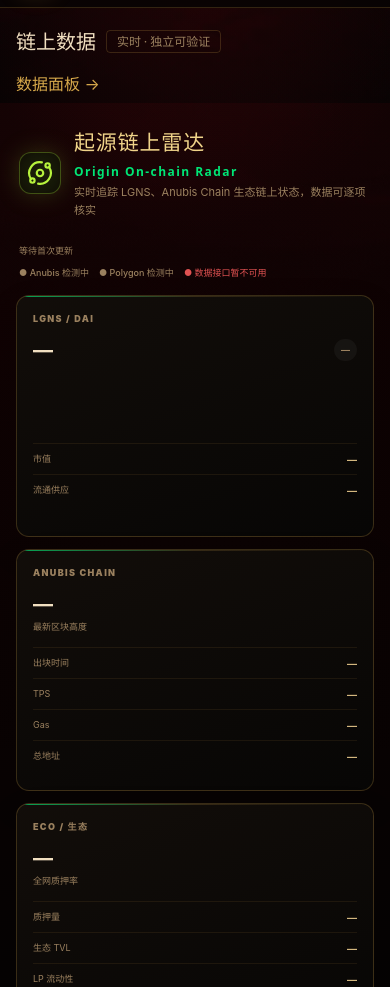
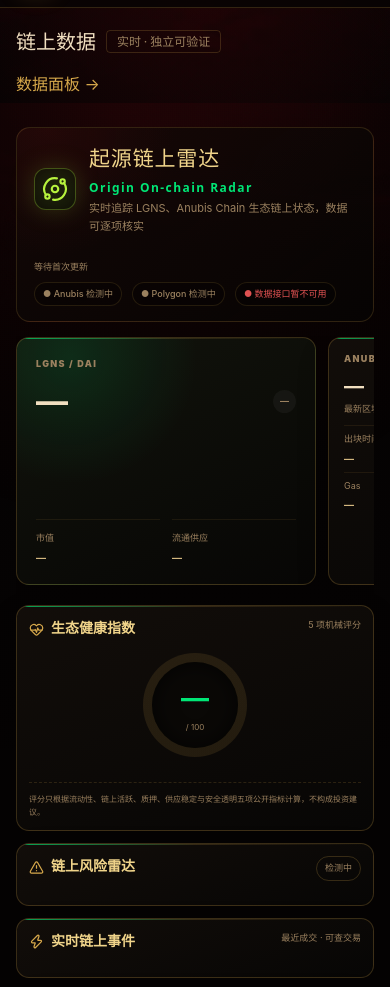
Before and after one commit to Fonyunxz/origin-service-station, a plain HTML site: page radar.html in a window 390 px wide. Shown: the part 95-1082 px from the top of the page. Drawn offline with Linux system fonts and the light colour scheme; no server answers.

Commit message:
Redesign on-chain radar dashboard layout

```diff
--- a/academy.html
+++ b/academy.html
@@ -9,7 +9,7 @@
 <meta name="description" content="36 节 Web3、钱包安全、DeFi、Origin 生态和链上研究课程。">
 <link rel="icon" type="image/png" href="服务站11-1-assets/favicon.png">
   <link rel="preconnect" href="https://count.web3origin.com" crossorigin>
-<link rel="stylesheet" href="服务站11-1-assets/site.css?v=20260730-mobile1">
+<link rel="stylesheet" href="服务站11-1-assets/site.css?v=20260730-radar1">
 </head>
 <body data-page="academy">
 <div class="origin-bg" aria-hidden="true"><picture><source type="image/webp" media="(max-height: 1100px)" srcset="服务站11-1-assets/bg-1600.webp"><source type="image/webp" media="(max-height: 1700px)" srcset="服务站11-1-assets/bg-2200.webp"><source type="image/webp" media="(max-height: 2300px)" srcset="服务站11-1-assets/bg-2560.webp"><img src="服务站11-1-assets/bg.png" alt="" decoding="async"></picture></div>
@@ -228,6 +228,6 @@
 <script src="服务站11-1-assets/site-config.js"></script>
 <script src="服务站11-1-assets/academy_index.js"></script>
 <script src="服务站11-1-assets/videos.js"></script>
-<script src="服务站11-1-assets/site.js?v=20260730-mobile1"></script>
+<script src="服务站11-1-assets/site.js?v=20260730-radar1"></script>
 </body>
 </html>
--- a/radar.html
+++ b/radar.html
@@ -9,7 +9,7 @@
 <meta name="description" content="实时链上数据、日报、大额成交监测和可核验事件档案。">
 <link rel="icon" type="image/png" href="服务站11-1-assets/favicon.png">
 <link rel="preconnect" href="https://count.web3origin.com" crossorigin>
-<link rel="stylesheet" href="服务站11-1-assets/site.css?v=20260730-mobile1">
+<link rel="stylesheet" href="服务站11-1-assets/site.css?v=20260730-radar1">
 </head>
 <body data-page="radar">
 <div class="origin-bg" aria-hidden="true"><picture><source type="image/webp" media="(max-height: 1100px)" srcset="服务站11-1-assets/bg-1600.webp"><source type="image/webp" media="(max-height: 1700px)" srcset="服务站11-1-assets/bg-2200.webp"><source type="image/webp" media="(max-height: 2300px)" srcset="服务站11-1-assets/bg-2560.webp"><img src="服务站11-1-assets/bg.png" alt="" decoding="async"></picture></div>
@@ -363,6 +363,6 @@
 <script src="data/okx-market-cache.js?v=20260730-perf1"></script>
 <script src="服务站11-1-assets/site-config.js"></script>
 <script src="服务站11-1-assets/events.js"></script>
-<script src="服务站11-1-assets/site.js?v=20260730-mobile1"></script>
+<script src="服务站11-1-assets/site.js?v=20260730-radar1"></script>
 </body>
 </html>
--- a/服务站11-1-assets/site.css
+++ b/服务站11-1-assets/site.css
@@ -392,7 +392,11 @@ body {
 }
 .origin-radar-topbar {
   display: flex; align-items: flex-start; justify-content: space-between; gap: 24px;
-  margin-bottom: 15px; padding: 0 3px;
+  margin-bottom: 14px; padding: 15px 17px;
+  border: 1px solid rgba(214,168,75,.18); border-radius: 14px;
+  background:
+    radial-gradient(circle at 8% 0, rgba(122,11,18,.16), transparent 34%),
+    linear-gradient(145deg, rgba(20,10,8,.76), rgba(6,5,4,.7));
 }
 .origin-radar-brand { display: flex; align-items: center; gap: 13px; min-width: 0; }
 .origin-radar-mark {
@@ -412,19 +416,32 @@ body {
 .origin-network-box > div {
   display: flex; justify-content: flex-end; flex-wrap: wrap; gap: 10px; margin-top: 8px;
 }
-.network-pill { color: var(--text-muted); font-weight: 500; }
+.network-pill {
+  display: inline-flex; align-items: center; min-height: 24px; padding: 4px 8px;
+  border: 1px solid rgba(214,168,75,.14); border-radius: 999px;
+  color: var(--text-muted); background: rgba(0,0,0,.22); font-weight: 500;
+}
 .network-pill.online { color: #36d77a; }
 .network-pill.offline { color: var(--red-accent); }
 .origin-kpi-grid {
-  display: grid; grid-template-columns: repeat(5,minmax(0,1fr)); gap: 12px;
+  display: grid; grid-template-columns: repeat(12,minmax(0,1fr));
+  grid-auto-flow: row dense; align-items: stretch; gap: 12px;
 }
 .origin-kpi-card, .origin-detail-card {
-  position: relative; overflow: hidden;
+  position: relative; min-width: 0; overflow: hidden;
   border: 1px solid rgba(214,168,75,.23); border-radius: 13px;
   background: linear-gradient(160deg, rgba(19,14,10,.95), rgba(7,6,5,.97));
   box-shadow: 0 14px 34px rgba(0,0,0,.13);
 }
-.origin-kpi-card { min-height: 242px; padding: 16px; }
+.origin-kpi-card {
+  grid-column: span 4; min-height: 0; padding: 14px 15px;
+}
+.origin-kpi-card.featured {
+  grid-row: span 2; display: flex; flex-direction: column; min-height: 0; padding: 19px;
+  background:
+    radial-gradient(circle at 18% 8%, rgba(0,230,118,.12), transparent 38%),
+    linear-gradient(155deg, rgba(18,20,12,.98), rgba(7,6,5,.98));
+}
 .origin-kpi-card::before, .origin-detail-card::before {
   content: ""; position: absolute; inset: 0 0 auto; height: 1px;
   background: linear-gradient(90deg, #00e676, rgba(214,168,75,.28), transparent);
@@ -435,8 +452,12 @@ body {
   display: block; margin-bottom: 12px; color: var(--text-muted);
   font-size: 9px; font-weight: 900; letter-spacing: .15em;
 }
+.origin-kpi-card:not(.featured) .origin-kpi-label { margin-bottom: 8px; }
 .origin-kpi-card > strong, .origin-kpi-value-line strong {
   display: block; color: var(--text-primary); font-size: clamp(20px,2vw,27px); line-height: 1.1;
+}
+.origin-kpi-card.featured .origin-kpi-value-line strong {
+  font-size: clamp(32px,3.6vw,46px);
 }
 .origin-kpi-card > small {
   display: block; margin-top: 5px; color: var(--text-muted); font-size: 9px;
@@ -451,6 +472,10 @@ body {
 .origin-kpi-value-line .up { color: #00e676; background: rgba(0,230,118,.08); }
 .origin-kpi-value-line .down { color: #ff716c; background: rgba(239,83,80,.1); }
 .origin-mini-chart { width: 100%; height: 48px; margin: 8px 0 5px; overflow: visible; }
+.origin-kpi-card.featured .origin-mini-chart {
+  flex: 1; min-height: 112px; margin: 18px 0 14px;
+}
+.origin-kpi-card:not(.featured) .origin-mini-chart { height: 34px; margin: 5px 0 2px; }
 .origin-kpi-card dl { margin: 13px 0 0; }
 .origin-kpi-card dl div {
   display: flex; align-items: center; justify-content: space-between; gap: 8px;
@@ -461,11 +486,35 @@ body {
   margin: 0; overflow: hidden; color: var(--text-secondary); font-size: 10px;
   font-weight: 700; text-align: right; text-overflow: ellipsis; white-space: nowrap;
 }
+.origin-kpi-card:not(.featured) dl {
+  display: grid; grid-template-columns: repeat(2,minmax(0,1fr)); gap: 0 13px;
+  margin-top: 9px;
+}
+.origin-kpi-card:not(.featured) dl div {
+  display: block; min-width: 0; padding: 6px 0;
+}
+.origin-kpi-card:not(.featured) dd { margin-top: 3px; text-align: left; }
+.origin-kpi-card.featured dl {
+  display: grid; grid-template-columns: repeat(2,minmax(0,1fr)); gap: 12px;
+  margin-top: auto;
+}
+.origin-kpi-card.featured dl div {
+  display: block; min-width: 0; padding: 11px 0 0;
+}
+.origin-kpi-card.featured dd { margin-top: 4px; text-align: left; }
 .origin-detail-grid {
   display: grid; grid-template-columns: minmax(0,1.45fr) minmax(340px,1fr);
-  gap: 12px; margin-top: 12px;
-}
-.origin-detail-card { min-height: 180px; padding: 15px; }
+  grid-template-areas:
+    "events health"
+    "events risk"
+    "whales whales";
+  align-items: stretch; gap: 12px; margin-top: 12px;
+}
+.events-panel { grid-area: events; display: flex; flex-direction: column; }
+.health-panel { grid-area: health; }
+.risk-panel { grid-area: risk; }
+.whale-panel { grid-area: whales; }
+.origin-detail-card { min-height: 0; padding: 15px; }
 .origin-detail-card header {
   display: flex; align-items: center; justify-content: space-between; gap: 12px;
   margin-bottom: 12px;
@@ -475,7 +524,8 @@ body {
   font-size: 14px; font-weight: 600;
 }
 .origin-detail-card header > span { color: var(--text-muted); font-size: 9px; }
-.origin-event-list, .origin-whale-list { display: grid; gap: 3px; }
+.origin-event-list, .origin-whale-list { display: grid; gap: 5px; }
+.events-panel .origin-event-list { flex: 1; align-content: start; }
 .origin-event-row {
   display: grid; grid-template-columns: 46px minmax(90px,.85fr) minmax(72px,.7fr) minmax(92px,1fr) 62px;
   align-items: center; gap: 8px; padding: 7px 8px;
@@ -535,6 +585,20 @@ body {
   align-items: center; gap: 7px; padding: 7px 8px; border-bottom: 1px solid rgba(214,168,75,.08);
   color: inherit; text-decoration: none;
 }
+.whale-panel .origin-whale-list {
+  grid-template-columns: repeat(2,minmax(0,1fr)); gap: 8px;
+}
+.whale-panel .origin-whale-row {
+  grid-template-columns: 20px 42px minmax(0,1fr); grid-template-rows: auto auto;
+  min-height: 76px; padding: 11px;
+  border: 1px solid rgba(214,168,75,.14); border-radius: 10px;
+  background: rgba(214,168,75,.025);
+}
+.whale-panel .whale-signal-icon { grid-column: 1; grid-row: 1 / 3; }
+.whale-panel .origin-side { grid-column: 2; grid-row: 1; }
+.whale-panel .origin-whale-row b { grid-column: 3; grid-row: 1; }
+.whale-panel .origin-whale-row strong { grid-column: 2; grid-row: 2; }
+.whale-panel .origin-whale-row time { grid-column: 3; grid-row: 2; }
 .origin-whale-row b, .origin-whale-row strong { font-size: 10px; }
 .origin-whale-row strong { color: var(--text-secondary); font-weight: 500; }
 .risk-level {
@@ -1573,8 +1637,20 @@ body {
 }
 
 @media (max-width: 1180px) {
-  .origin-kpi-grid { grid-template-columns: repeat(3,minmax(0,1fr)); }
-  .origin-detail-grid { grid-template-columns: 1fr; }
+  .origin-kpi-card { grid-column: span 3; }
+  .origin-kpi-card.featured { grid-column: span 6; grid-row: span 2; }
+  .origin-detail-grid {
+    grid-template-columns: repeat(2,minmax(0,1fr));
+    grid-template-areas:
+      "events events"
+      "health risk"
+      "whales whales";
+  }
+  .origin-event-list { grid-template-columns: repeat(2,minmax(0,1fr)); gap: 5px 12px; }
+  .origin-event-row {
+    grid-template-columns: 42px minmax(80px,1fr) minmax(62px,.7fr) 54px;
+  }
+  .origin-event-row small { display: none; }
   .navbar { padding: 0 20px; }
   .nav-mobile-toggle { display: inline-flex; }
   .nav-links {
@@ -1585,6 +1661,11 @@ body {
   .nav-links.open { display: grid; grid-template-columns: repeat(2, minmax(0, 1fr)); }
   .nav-link { padding: 11px 12px; }
   .nav-right .btn-ghost { display: none; }
+}
+
+@media (max-width: 899px) and (min-width: 769px) {
+  .origin-kpi-card { grid-column: span 6; }
+  .origin-kpi-card.featured { grid-column: 1 / -1; grid-row: auto; min-height: 300px; }
 }
 
 /* ===== 响应式 ===== */
@@ -1694,6 +1775,17 @@ body {
   .origin-network-box { text-align: left; }
   .origin-network-box > div { justify-content: flex-start; }
   .origin-kpi-grid { grid-template-columns: repeat(2,minmax(0,1fr)); }
+  .origin-kpi-card { grid-column: auto; grid-row: auto; }
+  .origin-kpi-card.featured { grid-column: 1 / -1; min-height: 300px; }
+  .origin-detail-grid {
+    grid-template-columns: 1fr;
+    grid-template-areas:
+      "health"
+      "risk"
+      "events"
+      "whales";
+  }
+  .origin-event-list, .whale-panel .origin-whale-list { grid-template-columns: 1fr; }
   .origin-health-layout { grid-template-columns: 105px minmax(0,1fr); gap: 12px; }
   .origin-event-row {
     grid-template-columns: 42px minmax(80px,1fr) minmax(62px,.7fr) 54px;
@@ -1779,8 +1871,19 @@ body {
   .course-card,
   .video-card { backdrop-filter: none; }
   .origin-radar-title em { display: block; margin: 6px 0 0; }
-  .origin-kpi-grid { grid-template-columns: 1fr; }
+  .origin-kpi-grid {
+    display: flex; max-width: 100%; overflow-x: auto; padding: 1px 18px 8px 1px;
+    scroll-snap-type: x mandatory; overscroll-behavior-inline: contain;
+    scrollbar-width: none; -webkit-overflow-scrolling: touch;
+  }
+  .origin-kpi-grid::-webkit-scrollbar { display: none; }
+  .origin-kpi-card,
+  .origin-kpi-card.featured {
+    flex: 0 0 min(84vw,300px); min-height: 238px; scroll-snap-align: start;
+  }
+  .origin-kpi-card.featured .origin-mini-chart { min-height: 78px; margin: 12px 0 10px; }
   .origin-detail-card { padding: 12px; }
+  .origin-detail-card header { align-items: flex-start; flex-wrap: wrap; }
   .origin-health-layout { grid-template-columns: 1fr; justify-items: center; }
   .origin-health-parts { width: 100%; }
   .origin-event-row { grid-template-columns: 40px minmax(76px,1fr) minmax(60px,.7fr); }
--- a/服务站11-1-assets/site.js
+++ b/服务站11-1-assets/site.js
@@ -2068,14 +2068,14 @@
       + '<path id="originTreasuryArea" fill="rgba(214,168,75,.1)"></path><path id="originTreasuryLine" fill="none" stroke="#d6a84b" stroke-width="3"></path></svg>'
       + '<dl><div><dt>无风险价值</dt><dd id="originRiskFree">—</dd></div><div><dt>累计销毁</dt><dd id="originBurn">—</dd></div></dl></article></div>'
       + '<div class="origin-detail-grid">'
-      + '<article class="origin-detail-card events-panel"><header><h3 class="radar-heading"><span class="theme-icon i-zap" aria-hidden="true"></span>实时链上事件</h3><span>最近成交 · 可查交易</span></header><div class="origin-event-list" id="originEventList"></div></article>'
       + '<article class="origin-detail-card health-panel"><header><h3 class="radar-heading"><span class="theme-icon i-heart-pulse" aria-hidden="true"></span>生态健康指数</h3><span>5 项机械评分</span></header>'
       + '<div class="origin-health-layout"><div class="origin-health-ring" id="originHealthRing"><strong id="originHealthScore">—</strong><small>/ 100</small></div>'
       + '<div class="origin-health-parts" id="originHealthParts"></div></div>'
       + '<p class="origin-method-note">评分只根据流动性、链上活跃、质押、供应稳定与安全透明五项公开指标计算，不构成投资建议。</p></article>'
-      + '<article class="origin-detail-card whale-panel"><header><h3 class="radar-heading"><span class="theme-icon i-activity" aria-hidden="true"></span>鲸鱼动态</h3><span>大额成交追踪</span></header><div class="origin-whale-list" id="originWhaleList"></div></article>'
       + '<article class="origin-detail-card risk-panel"><header><h3 class="radar-heading"><span class="theme-icon i-alert" aria-hidden="true"></span>链上风险雷达</h3><span class="risk-level" id="originRiskLevel">检测中</span></header>'
-      + '<div class="origin-risk-items" id="originRiskItems"></div></article></div>';
+      + '<div class="origin-risk-items" id="originRiskItems"></div></article>'
+      + '<article class="origin-detail-card events-panel"><header><h3 class="radar-heading"><span class="theme-icon i-zap" aria-hidden="true"></span>实时链上事件</h3><span>最近成交 · 可查交易</span></header><div class="origin-event-list" id="originEventList"></div></article>'
+      + '<article class="origin-detail-card whale-panel"><header><h3 class="radar-heading"><span class="theme-icon i-activity" aria-hidden="true"></span>鲸鱼动态</h3><span>大额成交追踪</span></header><div class="origin-whale-list" id="originWhaleList"></div></article></div>';
   }
 
   function originTimeAgo(timestamp) {
```
Also changed, not shown: index.html (+2 -2 lines), tools.html (+2 -2 lines), videos.html (+2 -2 lines).
